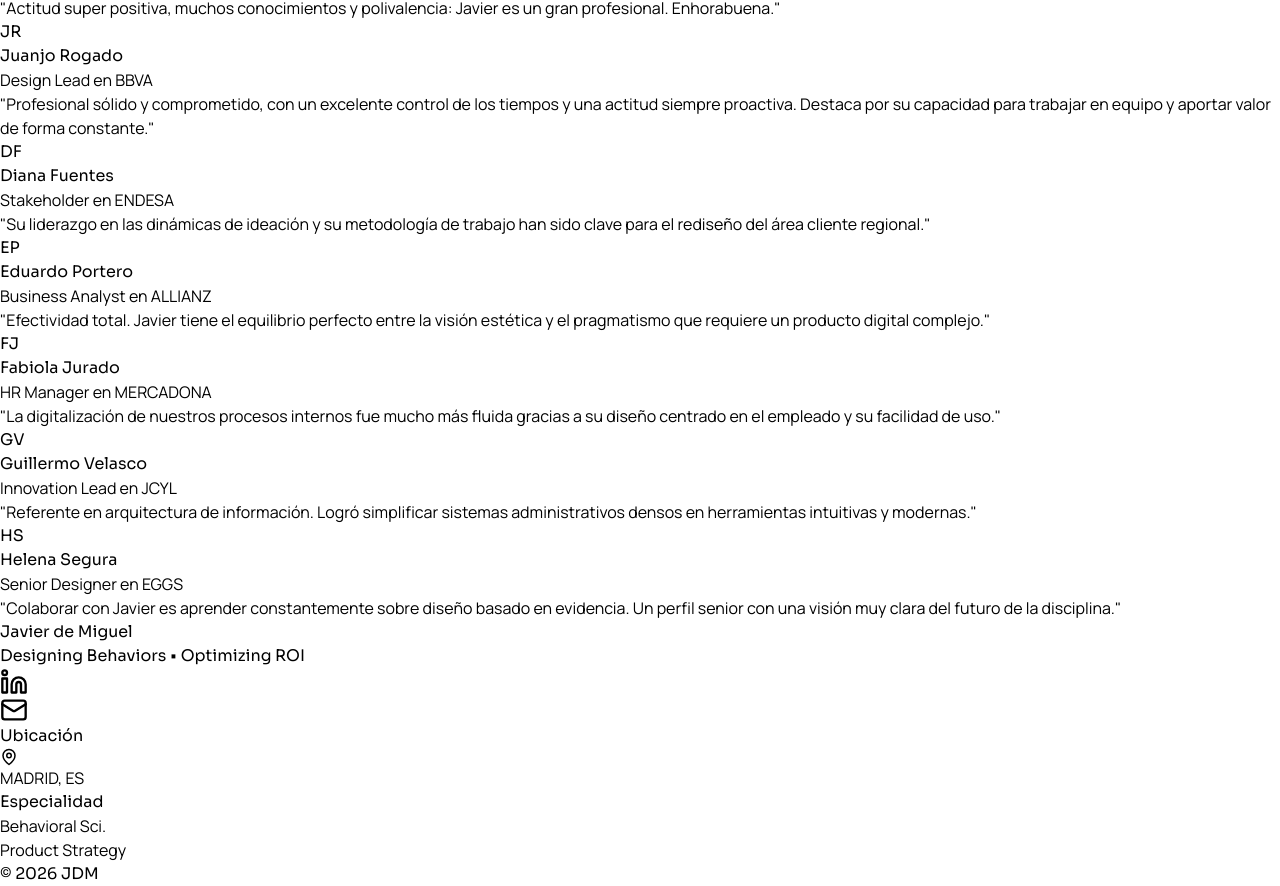
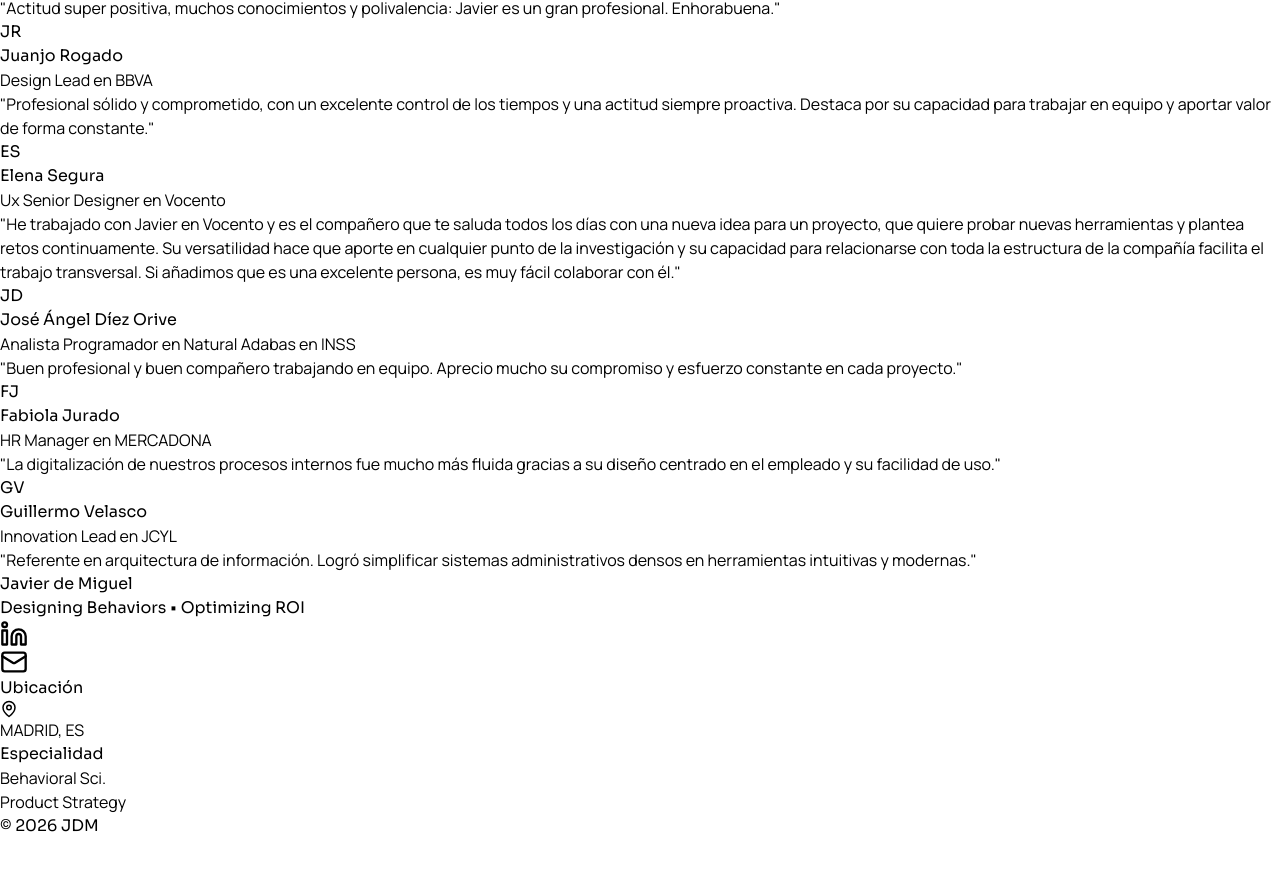
Before and after one commit to jdemig73828/newportfolio, a React (Vite) app: page / in a window 1280 px wide. Shown: the part 9851-10737 px from the top of the page. After the commit the page ends 10689 px from the top, so only its background shows below. Built offline with nearby package versions, Linux system fonts and the light colour scheme; the HTML template or start-up script is replaced by a standard one.

Commit message:
Actualización de testimonios y correcciones

```diff
--- a/package.json
+++ b/package.json
@@ -10,9 +10,10 @@
     "preview": "vite preview"
   },
   "dependencies": {
+    "@vercel/analytics": "^1.6.1",
+    "lucide-react": "^0.344.0",
     "react": "^18.2.0",
-    "react-dom": "^18.2.0",
-    "lucide-react": "^0.344.0"
+    "react-dom": "^18.2.0"
   },
   "devDependencies": {
     "@types/react": "^18.2.64",
--- a/src/App.jsx
+++ b/src/App.jsx
@@ -1,4 +1,8 @@
 import React, { useState, useEffect, useRef } from 'react';
+
+// Recuerda descomentar la siguiente línea en tu proyecto local para activar Analytics:
+import { Analytics } from "@vercel/analytics/react"
+
 import {
   TrendingUp,
   ShieldCheck,
@@ -197,19 +201,19 @@ const TESTIMONIALS = [
   },
   {
     id: 6,
-    name: "Diana Fuentes",
-    initials: "DF",
+    name: "Elena Segura",
+    initials: "ES",
     color: "bg-yellow-100 text-yellow-600",
-    role: "Stakeholder en ENDESA",
-    text: "Su liderazgo en las dinámicas de ideación y su metodología de trabajo han sido clave para el rediseño del área cliente regional."
+    role: "Ux Senior Designer en Vocento",
+    text: "He trabajado con Javier en Vocento y es el compañero que te saluda todos los días con una nueva idea para un proyecto, que quiere probar nuevas herramientas y plantea retos continuamente. Su versatilidad hace que aporte en cualquier punto de la investigación y su capacidad para relacionarse con toda la estructura de la compañía facilita el trabajo transversal. Si añadimos que es una excelente persona, es muy fácil colaborar con él."
   },
   {
     id: 7,
-    name: "Eduardo Portero",
-    initials: "EP",
+    name: "José Ángel Díez Orive",
+    initials: "JD",
     color: "bg-red-100 text-red-600",
-    role: "Business Analyst en ALLIANZ",
-    text: "Efectividad total. Javier tiene el equilibrio perfecto entre la visión estética y el pragmatismo que requiere un producto digital complejo."
+    role: "Analista Programador en Natural Adabas en INSS",
+    text: "Buen profesional y buen compañero trabajando en equipo. Aprecio mucho su compromiso y esfuerzo constante en cada proyecto."
   },
   {
     id: 8,
@@ -226,14 +230,6 @@ const TESTIMONIALS = [
     color: "bg-indigo-100 text-indigo-600",
     role: "Innovation Lead en JCYL",
     text: "Referente en arquitectura de información. Logró simplificar sistemas administrativos densos en herramientas intuitivas y modernas."
-  },
-  {
-    id: 10,
-    name: "Helena Segura",
-    initials: "HS",
-    color: "bg-teal-100 text-teal-600",
-    role: "Senior Designer en EGGS",
-    text: "Colaborar con Javier es aprender constantemente sobre diseño basado en evidencia. Un perfil senior con una visión muy clara del futuro de la disciplina."
   }
 ];
 
@@ -584,6 +580,9 @@ export default function App() {
         .custom-scrollbar::-webkit-scrollbar-thumb:hover { background: rgba(37, 99, 235, 0.4); }
         .scrollbar-hide::-webkit-scrollbar { display: none; }
       `}</style>
+
+      {/* Recuerda descomentar esto en producción: */}
+      {<Analytics/> }
     </div>
   );
 }
```
Also changed, not shown: 1 other file (tests, documents, lock files or other folders).
